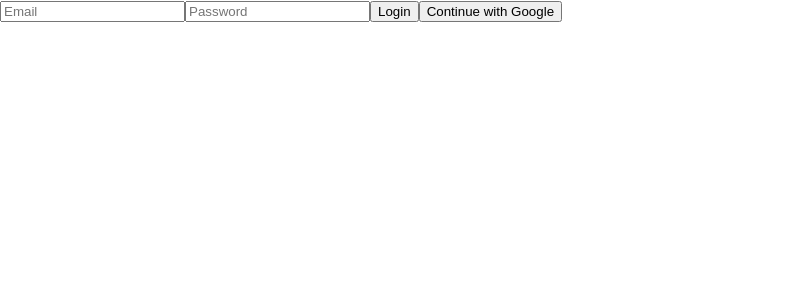
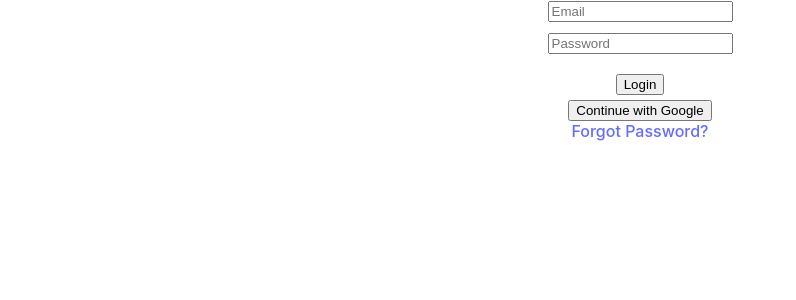
Before and after one commit to SimonZhao7/Maomorize, a React (Vite) app: page /login in a window 1280 px wide. Shown: the top 300 px of the page, without its empty margins (0-796 px from the left). Built offline with nearby package versions, Linux system fonts and the light colour scheme; no server answers; the HTML template or start-up script is replaced by a standard one.

Commit message:
added feature to forget password and updated login to have a forgot password field

```diff
--- /dev/null
+++ b/src/routes/Forgot/index.jsx
@@ -0,0 +1,38 @@
+import './style.css';
+import { useState } from 'react';
+import { sendPasswordResetEmail } from 'firebase/auth';
+import { auth } from '../../../firebase'; // Assuming you have initialized Firebase in 'firebase.js' file
+
+const Forgot = () => {
+	const [email, setEmail] = useState('');
+
+	const handleResetPassword = async () => {
+		try {
+			// Send password reset email
+			await sendPasswordResetEmail(auth, email);
+
+			console.log('Password reset email sent successfully!');
+			// Provide user feedback or redirect them to a confirmation page
+		} catch (error) {
+			console.error('Error sending password reset email:', error.message);
+		}
+	};
+
+	return (
+		<div className='container'>
+			<div className='input-group'>
+				<label htmlFor='email'>Email:</label>
+				<input
+					type='email'
+					id='email'
+					placeholder='Enter your email'
+					onChange={(e) => setEmail(e.target.value)}
+				/>
+			</div>
+
+			<button onClick={handleResetPassword}>Reset Password</button>
+		</div>
+	);
+};
+
+export default Forgot;
--- a/src/routes/Login/index.jsx
+++ b/src/routes/Login/index.jsx
@@ -6,6 +6,7 @@ import {
 	GoogleAuthProvider,
 } from 'firebase/auth';
 import { auth } from '../../../firebase'; // Assuming you have initialized Firebase in 'firebase.js' file
+import { Link } from 'react-router-dom';
 
 const Login = () => {
 	const [email, setEmail] = useState('');
@@ -15,7 +16,7 @@ const Login = () => {
 		try {
 			await signInWithEmailAndPassword(auth, email, password);
 			console.log('User logged in successfully!');
-			// redirect user to View Page
+			// Redirect user to View Page
 		} catch (error) {
 			console.error('Error logging in:', error.message);
 		}
@@ -36,19 +37,30 @@ const Login = () => {
 	};
 
 	return (
-		<div>
+		<div className='container'>
+			<div className='input-group'>
 				<input
 					type='email'
 					placeholder='Email'
 					onChange={(e) => setEmail(e.target.value)}
 				/>
+			</div>
+
+			<div className='input-group'>
 				<input
 					type='password'
 					placeholder='Password'
 					onChange={(e) => setPassword(e.target.value)}
 				/>
+			</div>
+
 			<button onClick={handleLogin}>Login</button>
 			<button onClick={handleGoogleLogin}>Continue with Google</button>
+
+			{/* Link to Forgot Password */}
+			<div className='forgot-password-link'>
+				<Link to='/Forgot'>Forgot Password?</Link>
+			</div>
 		</div>
 	);
 };
--- a/src/routes/Login/style.css
+++ b/src/routes/Login/style.css
@@ -0,0 +1,21 @@
+/* Add your existing styles here */
+
+.container {
+	display: flex;
+	flex-direction: column;
+	align-items: center;
+}
+
+.input-group {
+	margin-bottom: 10px;
+}
+
+/* Styles for the buttons */
+button {
+	margin-top: 10px;
+}
+
+/* Additional styles for better spacing */
+button + button {
+	margin-top: 5px;
+}
```
Also changed, not shown: src/App.jsx (+22 -17 lines), src/routes/Forgot/style.css (added). Lines whose indentation alone changed are shown as unchanged.
